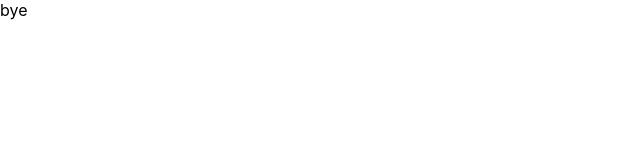
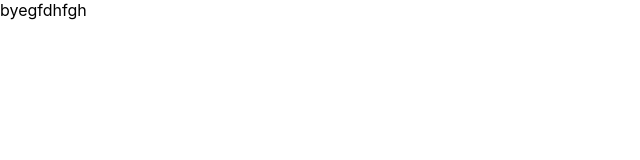
Before and after one commit to ohitshan/git, a Next.js app: page /bye in a window 1280 px wide. Shown: the top 160 px of the page, without its empty margins (0-640 px from the left). Built offline with nearby package versions, Linux system fonts and the light colour scheme.

Commit message:
hello bye

```diff
--- a/pages/bye.tsx
+++ b/pages/bye.tsx
@@ -1,7 +1,7 @@
 import React from "react";
 
 function bye() {
-  return <div>bye</div>;
+  return <div>byegfdhfgh</div>;
 }
 
 export default bye;
```
